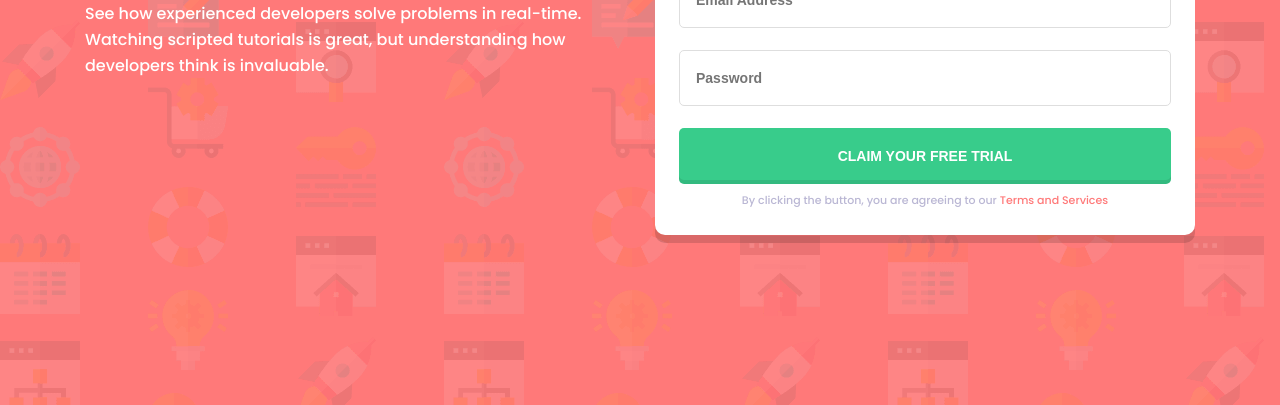
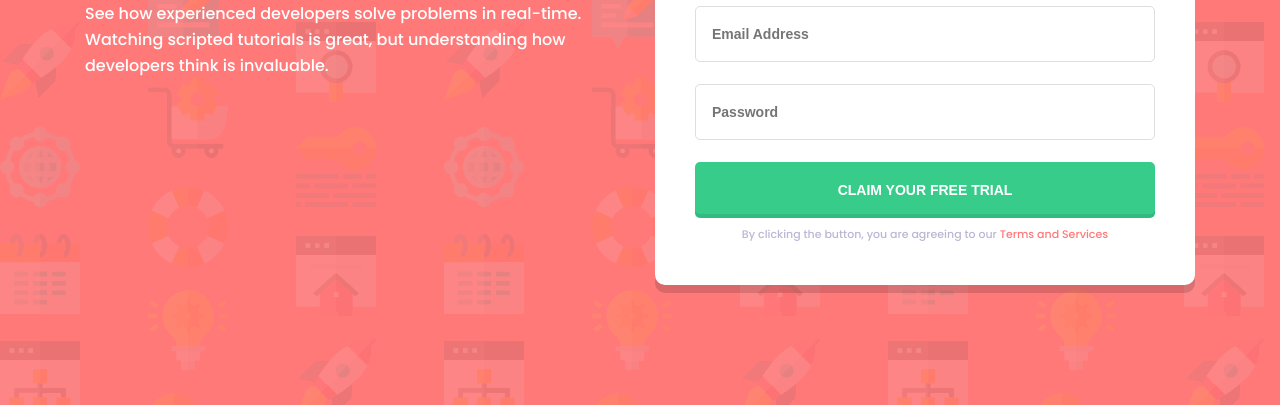
Before and after one commit to KieranWebDev/IntroComponentSignUp, a plain HTML site: page index.html in a window 1280 px wide. Shown: the part 395-800 px from the top of the page. Drawn offline with Linux system fonts and the light colour scheme.

Commit message:
edited padding on form to match design spec

```diff
--- a/styles.css
+++ b/styles.css
@@ -198,8 +198,9 @@ form input[type='submit']:active,
   header {
     flex-basis: 525px;
   }
-  form {
+  .form {
     margin-bottom: 0;
+    padding: 2.5rem;
   }
   .flex-right-container {
     flex-basis: 540px;
```
